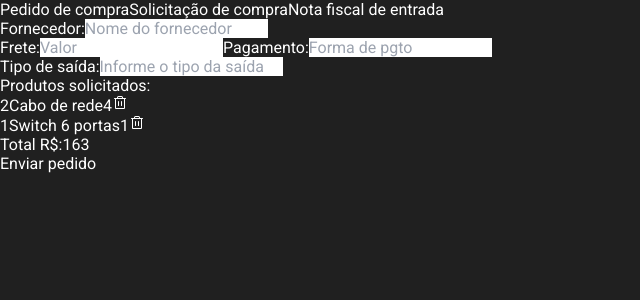
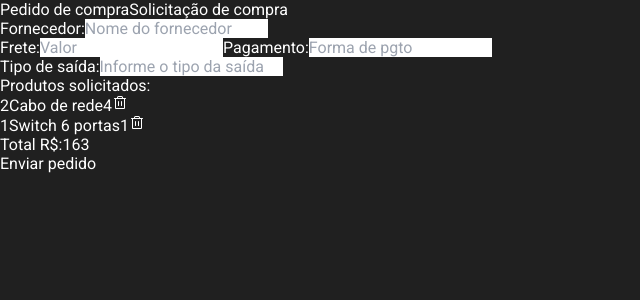
Before and after one commit to dufrtss/compras, a React (Vite) app: page /order in a window 1280 px wide. Shown: the top 300 px of the page, without its empty margins (0-640 px from the left). Built offline with nearby package versions, Linux system fonts and the light colour scheme.

Commit message:
remove invoice page :penguin:

```diff
--- a/src/Router.tsx
+++ b/src/Router.tsx
@@ -4,7 +4,6 @@ import { Routes, Route } from "react-router-dom";
 import { DefaultLayout } from "./layouts/DefaultLayout";
 import { Request } from "./pages/Request";
 import { Order } from "./pages/Order";
-import { Invoice } from "./pages/Invoice";
 
 interface RouterProps {
   products: {
@@ -51,7 +50,6 @@ export function Router({
           path="/order"
           element={<Order products={products} deleteProduct={deleteProduct} />}
         />
-        <Route path="/invoice" element={<Invoice />} />
       </Route>
     </Routes>
   );
--- a/src/components/Header.tsx
+++ b/src/components/Header.tsx
@@ -20,13 +20,6 @@ export function Header() {
             >
               Solicitação de compra
             </NavLink>
-            <NavLink
-              className="hover:border-b-2 hover:-mb-2 hover:border-cyan-500 cursor-pointer"
-              to="/invoice"
-              title="Invoice"
-            >
-              Nota fiscal de entrada
-            </NavLink>
           </div>
         </nav>
       </div>
--- a/src/pages/Invoice.tsx
+++ /dev/null
@@ -1,7 +0,0 @@
-export function Invoice() {
-  return (
-    <div className="flex justify-center items-center gap-2">
-      <h2>Invoice</h2>
-    </div>
-  );
-}
```
